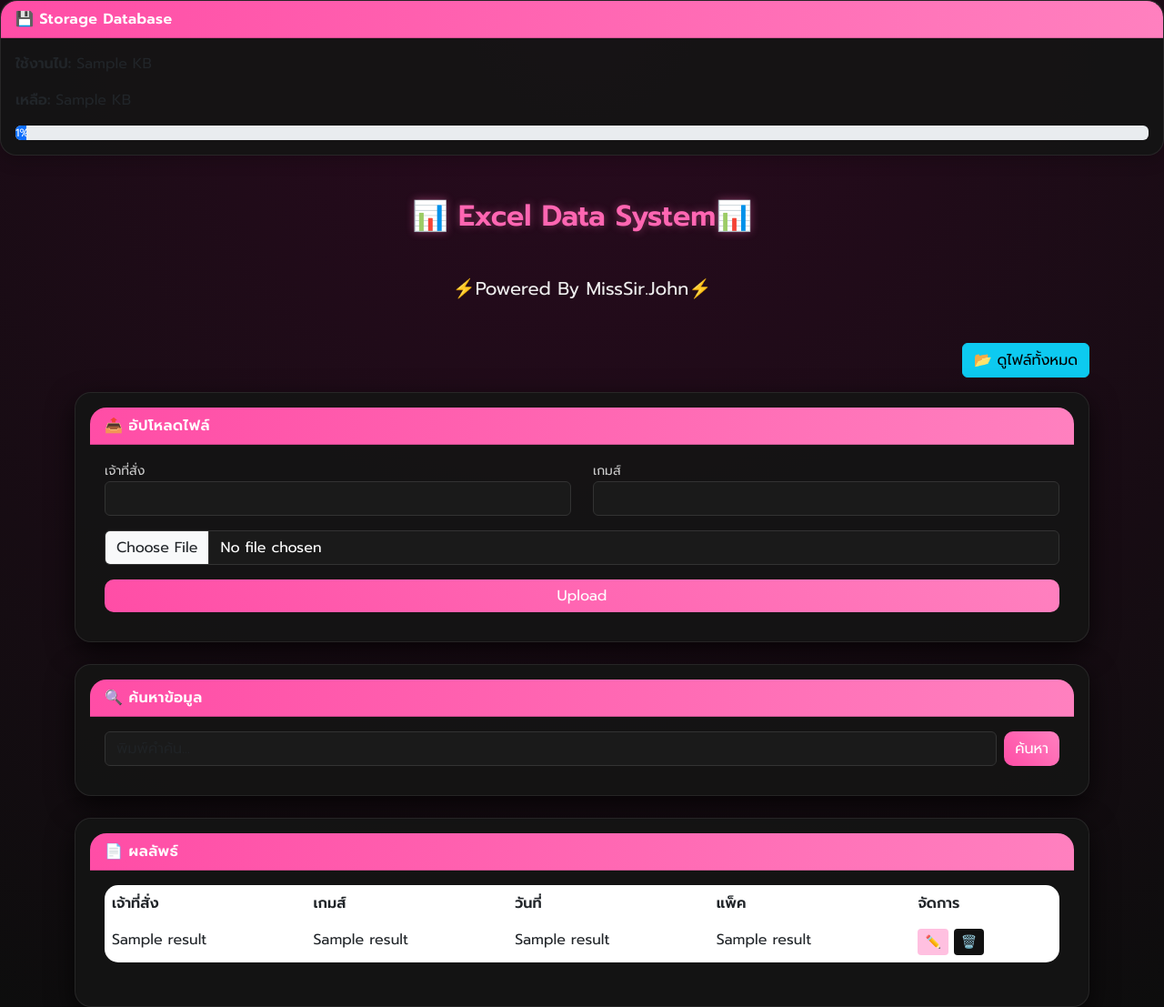
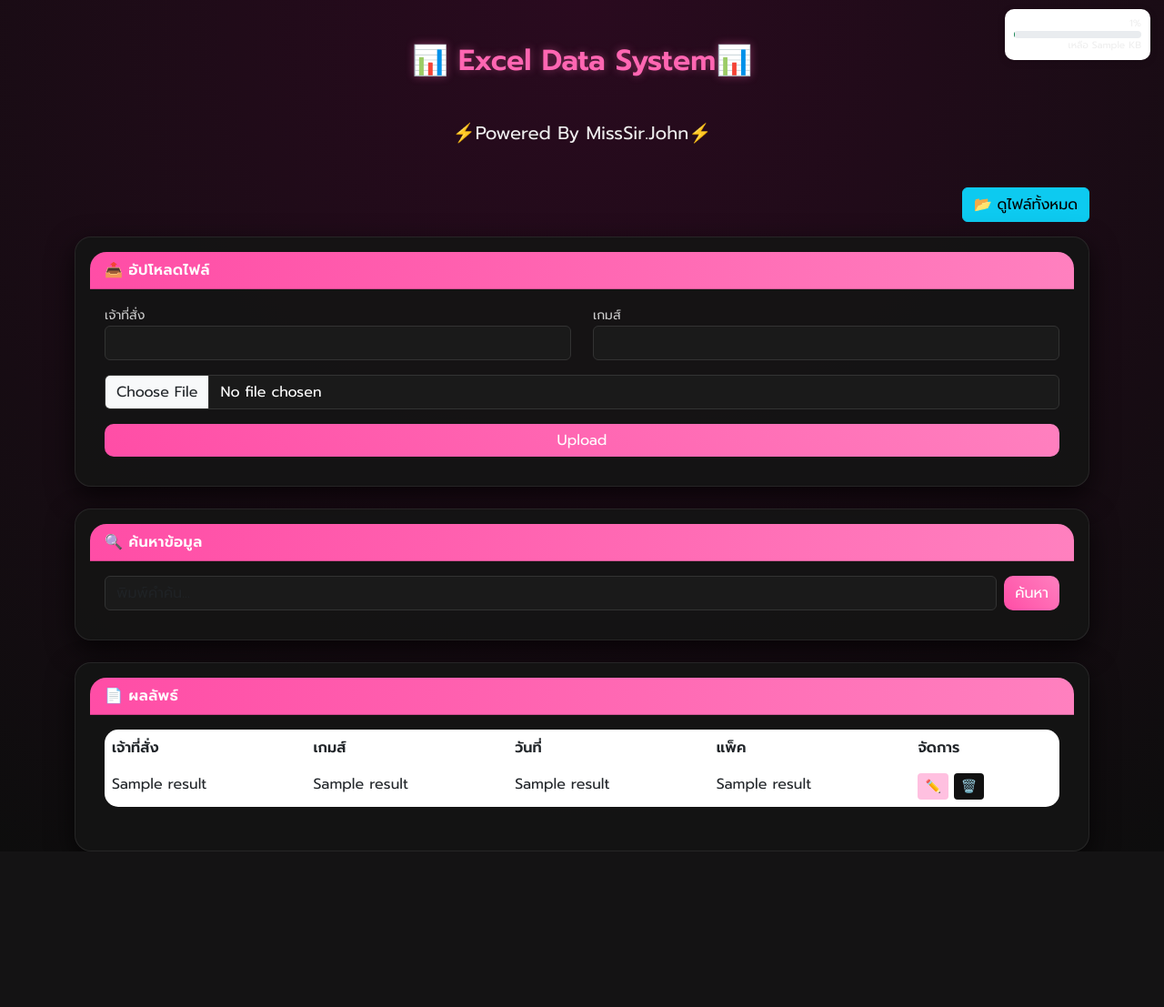
Before and after one commit to LuziferFakeTH/excel-web-app, a Flask app: template templates/index.html in a window 1280 px wide. Shown: the whole page at 91% size. After the commit the page ends 936 px from the top, so only its background shows below. Run offline with Flask 3, Linux system fonts and the light colour scheme; the template is opened without the code that fills it: most values are stand-ins (such as "Sample title", 1, 10 or a date in 2020); some libraries are stand-ins or nearby versions.

Commit message:
Update index.html

```diff
--- a/templates/index.html
+++ b/templates/index.html
@@ -121,29 +121,57 @@
         }
 
     </style>
+
+    <style>
+#storage-box {
+    position: fixed;
+    top: 10px;
+    right: 15px;
+    width: 160px;
+    background: white;
+    padding: 8px 10px;
+    border-radius: 10px;
+    box-shadow: 0 2px 10px rgba(0,0,0,0.1);
+    font-size: 12px;
+    z-index: 9999;
+}
+    </style>
 </head>
-<div class="card shadow mb-4">
-    <div class="card-header bg-info text-white">
-        💾 Storage Database
+
+<body>
+<script>
+document.addEventListener("DOMContentLoaded", function () {
+    let percent = {{ storage.percent_used }};
+    let bar = document.getElementById("storage-bar");
+
+    if (percent < 30) {
+        bar.classList.add("bg-success"); // เขียว
+    } else if (percent < 80) {
+        bar.classList.add("bg-warning"); // เหลือง
+    } else {
+        bar.classList.add("bg-danger"); // แดง
+    }
+});
+</script>
+<!-- 💾 Storage Mini Widget -->
+<div id="storage-box">
+    <div class="small text-end">
+        {{ storage.percent_used }}%
     </div>
 
-    <div class="card-body">
+    <div class="progress" style="height: 8px;">
+        <div id="storage-bar"
+             class="progress-bar"
+             style="width: {{ storage.percent_used }}%;">
+        </div>
+    </div>
 
-        <p><b>ใช้งานไป:</b> {{ storage.used_kb }} KB</p>
-        <p><b>เหลือ:</b> {{ storage.remaining_kb }} KB</p>
-
-        <div class="progress">
-            <div class="progress-bar"
-                 role="progressbar"
-                 style="width: {{ storage.percent_used }}%">
-                {{ storage.percent_used }}%
-            </div>
-        </div>
-
+    <div class="small text-end">
+        เหลือ {{ storage.remaining_kb }} KB
     </div>
 </div>
 
-<body>
+
 
 <div class="container mt-5">
 
```
